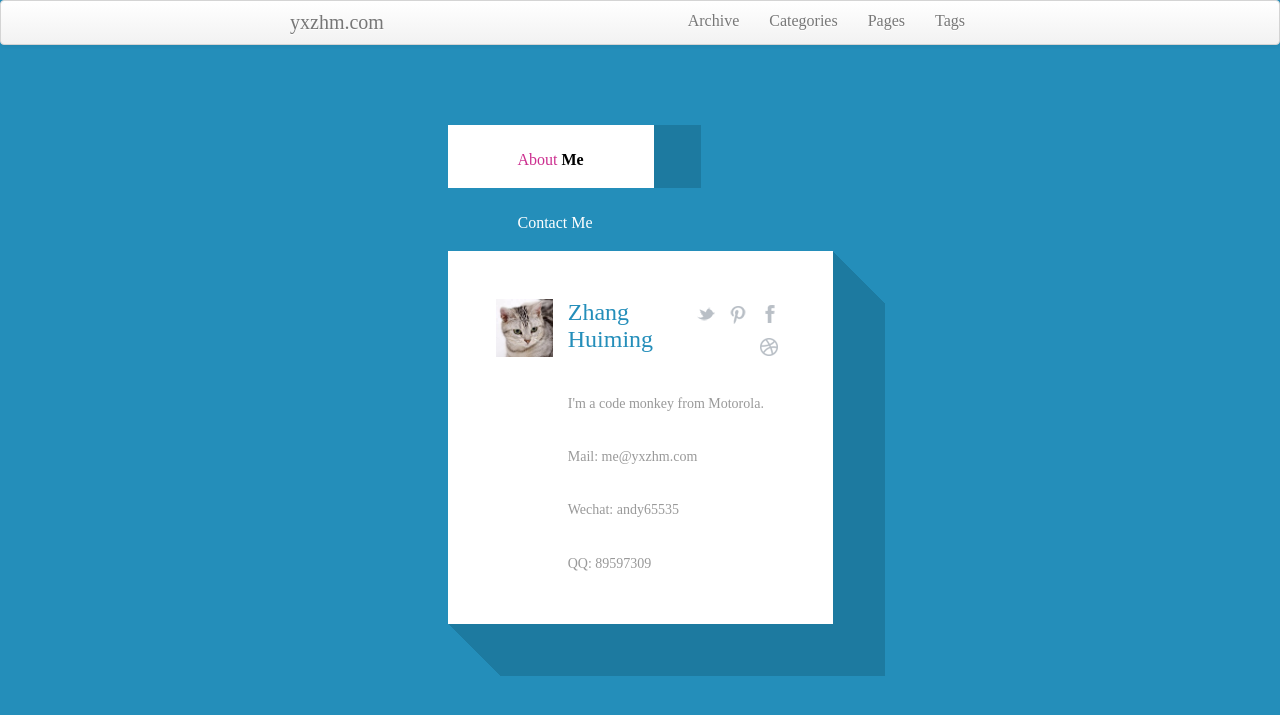
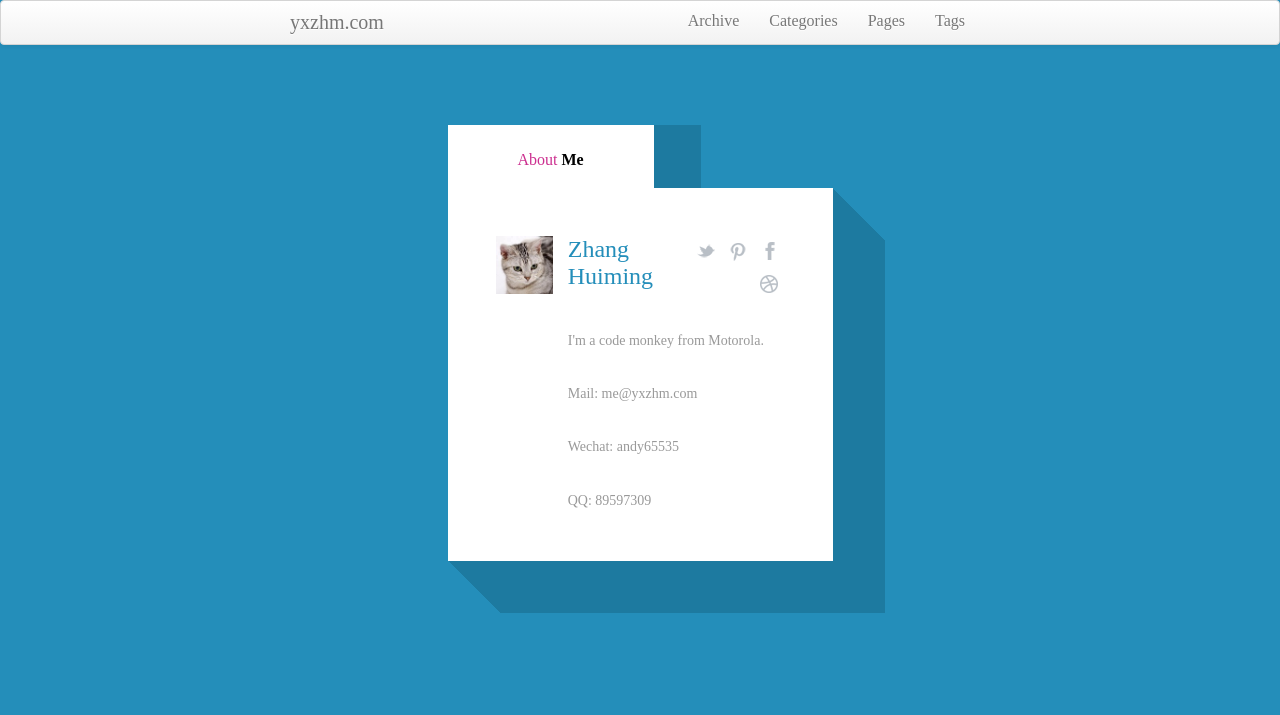
Before and after one commit to yxzhm/yxzhm.github.io, a Jekyll site: the page index.html, which Jekyll copies as it is, in a window 1280 px wide. Shown: the top 715 px of the page. Built offline with Jekyll 4.4.1, drawn with Linux system fonts in a browser that asks for light colours; some web fonts are replaced.

Commit message:
update index

```diff
--- a/index.html
+++ b/index.html
@@ -58,7 +58,7 @@
             <div id="horizontalTab" style="display: block; width: 100%; margin: 0px;">
                 <ul class="resp-tabs-list">
                     <li class="resp-tab-item grid1" aria-controls="tab_item-0" role="tab"><span>About <i>Me</i></span></li>
-                    <li class="resp-tab-item grid2" aria-controls="tab_item-1" role="tab"><span>Contact <i>Me</i></span></li>
+                    <!--<li class="resp-tab-item grid2" aria-controls="tab_item-1" role="tab"><span>Contact <i>Me</i></span></li>-->
                     <div class="clear"></div>
                 </ul>
                 <div class="resp-tabs-container">
```
